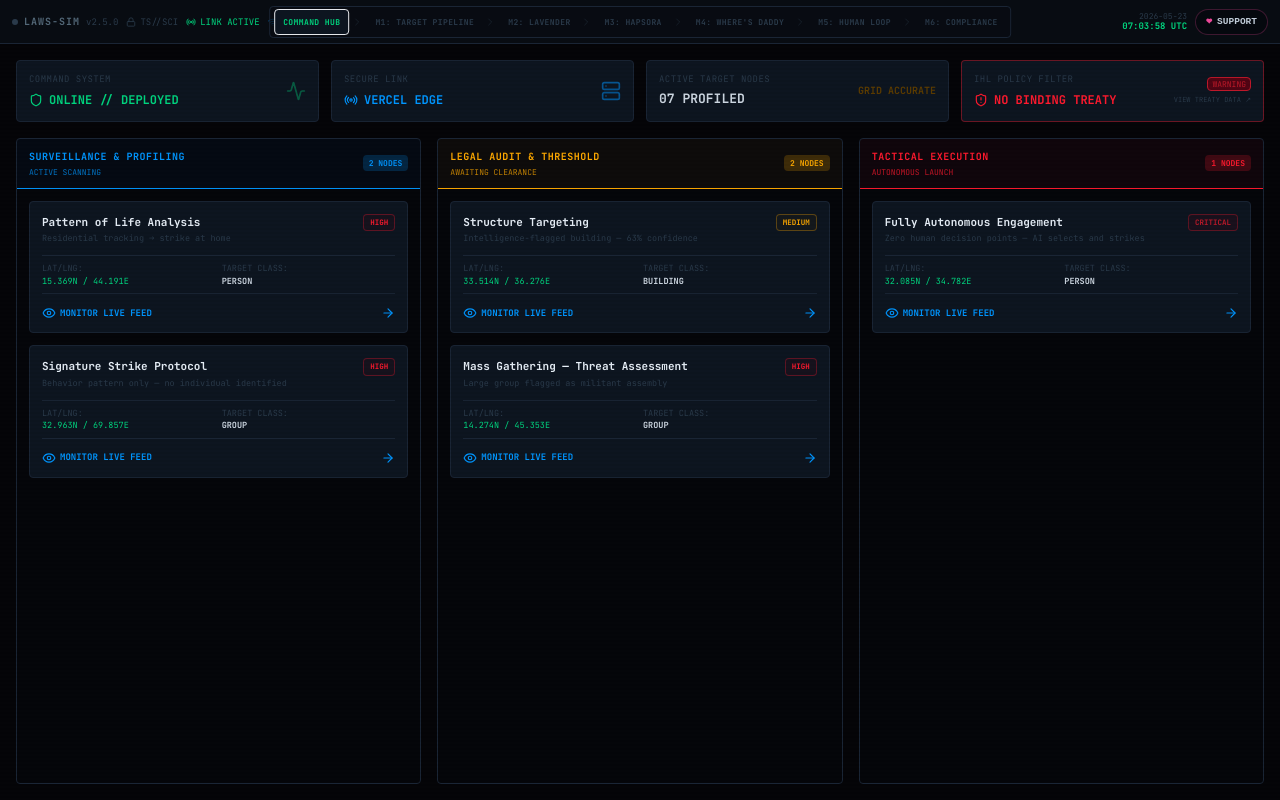
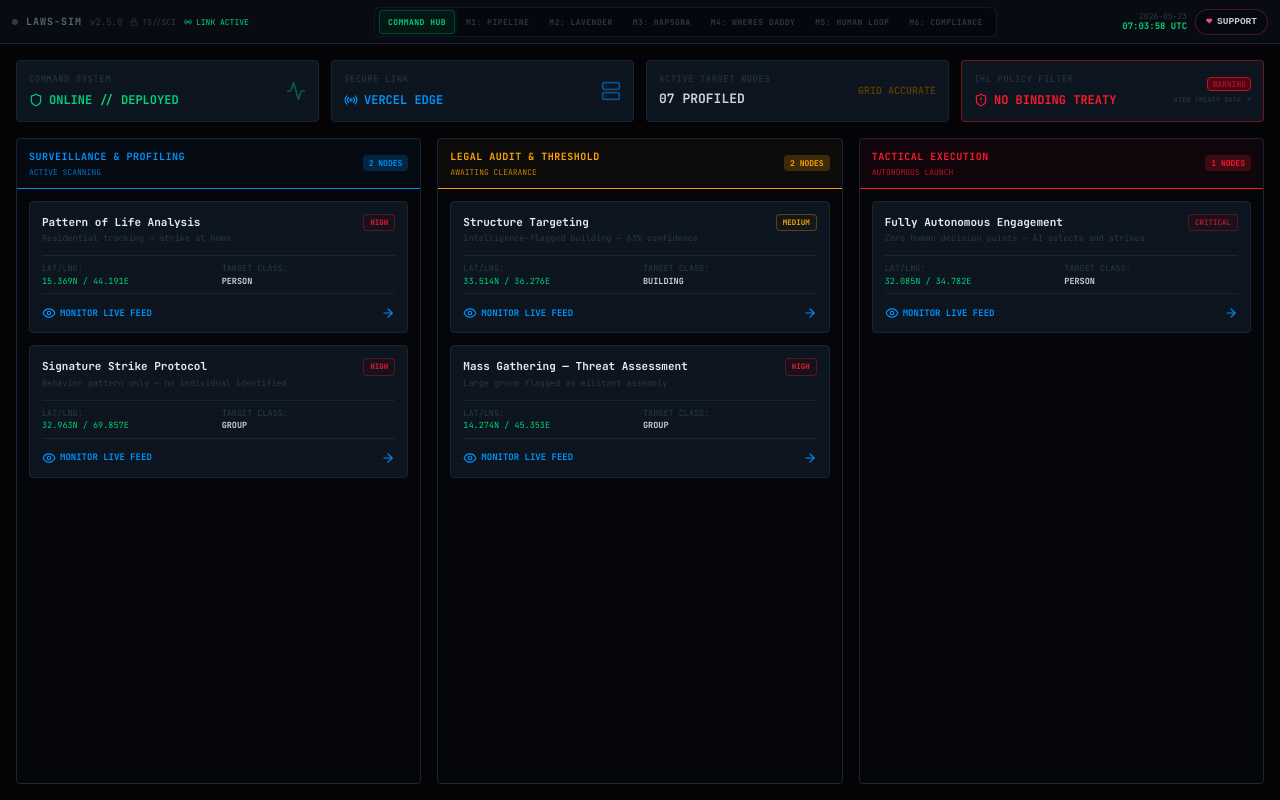
Before and after one commit to a-vip/LAWS-simulator, a Next.js app: page / in a window 1280 px wide. Built offline with nearby package versions, Linux system fonts and the light colour scheme.

Commit message:
fix: broken links (UNODA/DARPA/bmeia), header overlap, SIGINT removed, premium ModuleNav

```diff
--- a/components/SystemHeader.tsx
+++ b/components/SystemHeader.tsx
@@ -1,14 +1,14 @@
 'use client';
 import { useEffect, useState } from 'react';
 import { useSimulationStore, PHASE_LABELS } from '@/store/simulation';
-import { AlertTriangle, Radio, Wifi, Lock } from 'lucide-react';
+import { AlertTriangle, Radio, Lock } from 'lucide-react';
 import clsx from 'clsx';
 import { ModuleNav } from './modules/ModuleNav';
 import { SupportButton } from './SupportButton';
 import { SimulatorChangelog } from './SimulatorChangelog';
 
 export function SystemHeader() {
-  const { phase, systemTime, totalEngagements, resetSimulation } = useSimulationStore();
+  const { phase, systemTime, resetSimulation } = useSimulationStore();
   const [tick, setTick] = useState(false);
   const [showChangelog, setShowChangelog] = useState(false);
 
@@ -17,7 +17,7 @@ export function SystemHeader() {
     return () => clearInterval(id);
   }, []);
 
-  const isAlert = phase === 'alert_threshold' || phase === 'engagement' || phase === 'impact';
+  const isAlert  = phase === 'alert_threshold' || phase === 'engagement' || phase === 'impact';
   const isActive = phase !== 'idle';
 
   const timeStr = systemTime.toISOString().split('T')[1].split('.')[0] + ' UTC';
@@ -27,79 +27,66 @@ export function SystemHeader() {
     <>
       <header
         className={clsx(
-          // Use min-w-0 on children to prevent overflow; use overflow-hidden on header itself
-          'relative flex items-center justify-between px-3 py-0 h-11 border-b font-mono text-xs select-none shrink-0 z-50 overflow-hidden',
+          'flex items-center justify-between px-3 h-11 border-b font-mono text-xs select-none shrink-0 z-50 gap-2',
           isAlert
-            ? 'bg-terminal-red-dim border-terminal-red text-terminal-red animate-pulse-red'
+            ? 'bg-terminal-red-dim border-terminal-red'
             : 'bg-terminal-panel border-terminal-border text-terminal-text-dim'
         )}
       >
-        {/* ── LEFT — system identity (fixed width, no wrap) ── */}
-        <div className="flex items-center gap-2 shrink-0">
-          {/* Status dot + name */}
-          <div className="flex items-center gap-1.5">
+        {/* ── LEFT — system identity ─────────────────────────────────── */}
+        <div className="flex items-center gap-2 shrink-0 min-w-0">
+          {/* Status dot */}
           <div className={clsx(
             'w-1.5 h-1.5 rounded-full shrink-0',
-              isAlert ? 'bg-terminal-red animate-ping-red'
+            isAlert  ? 'bg-terminal-red animate-ping-red'
             : isActive ? 'bg-terminal-green animate-pulse'
             : 'bg-terminal-text-faint'
           )} />
+
+          {/* Name + version */}
           <span className={clsx(
             'font-bold tracking-widest text-[10px] whitespace-nowrap',
             isAlert ? 'text-terminal-red' : isActive ? 'text-terminal-green' : 'text-terminal-text-dim'
           )}>
             LAWS-SIM
           </span>
-            <span className="text-terminal-text-faint text-[9px]">v2.5.0</span>
-          </div>
+          <span className="text-terminal-text-faint text-[9px] hidden sm:inline">v2.5.0</span>
 
-          {/* TS//SCI — hide on small */}
-          <div className="hidden lg:flex items-center gap-1 text-terminal-text-faint text-[9px]">
-            <Lock className="w-2.5 h-2.5" />
+          {/* TS//SCI */}
+          <div className="hidden xl:flex items-center gap-1 text-terminal-text-faint text-[8px]">
+            <Lock className="w-2 h-2" />
             <span>TS//SCI</span>
           </div>
 
-          {/* Link status — hide on medium */}
-          <div className="hidden xl:flex items-center gap-2 text-[9px]">
-            <span className="flex items-center gap-1 text-terminal-green">
-              <Radio className="w-2.5 h-2.5" />LINK ACTIVE
+          {/* Link status — no SIGINT */}
+          <span className="hidden xl:flex items-center gap-1 text-terminal-green text-[8px]">
+            <Radio className="w-2 h-2" />LINK ACTIVE
           </span>
-            <span className="flex items-center gap-1 text-terminal-blue">
-              <Wifi className="w-2.5 h-2.5" />SIGINT
+
+          {/* Alert phase label */}
+          {isAlert && (
+            <span className="text-terminal-red text-[8px] font-bold tracking-widest animate-pulse whitespace-nowrap hidden lg:inline">
+              ▲ {PHASE_LABELS[phase]}
             </span>
-          </div>
-
-          {/* Command Hub button — only when sim active */}
-          {isActive && (
-            <button
-              onClick={() => resetSimulation()}
-              className="ml-1 px-2 py-0.5 border border-terminal-blue/50 text-terminal-blue hover:bg-terminal-blue/20 rounded font-bold text-[8px] uppercase transition-colors whitespace-nowrap"
-            >
-              [COMMAND HUB]
-            </button>
           )}
         </div>
 
-        {/* ── CENTER — Module Navigation (absolute centred) ── */}
-        <div className="absolute left-1/2 -translate-x-1/2 flex items-center gap-1.5 pointer-events-none">
-          <div className="pointer-events-auto flex items-center gap-1.5">
-            {isAlert && (
-              <AlertTriangle className="w-3.5 h-3.5 text-terminal-red shrink-0 animate-pulse" />
-            )}
+        {/* ── CENTER — Module Navigation (flex-1, no absolute) ─────── */}
+        <div className="flex-1 flex items-center justify-center min-w-0 overflow-hidden">
           <ModuleNav />
-            {isAlert && (
-              <span className="text-terminal-red text-[8px] font-bold tracking-widest animate-pulse hidden xl:block whitespace-nowrap">
-                {PHASE_LABELS[phase]}
-              </span>
-            )}
-          </div>
         </div>
 
-        {/* ── RIGHT — clock + support (fixed width, no wrap) ── */}
+        {/* ── RIGHT — clock + alert icon + support ─────────────────── */}
         <div className="flex items-center gap-2 shrink-0">
+          {isAlert && (
+            <AlertTriangle className="w-3.5 h-3.5 text-terminal-red animate-pulse shrink-0" />
+          )}
+
           {/* Clock */}
           <div className="hidden md:flex flex-col items-end leading-tight">
-            <span className="text-terminal-text-faint text-[8px]" suppressHydrationWarning>{dateStr}</span>
+            <span className="text-terminal-text-faint text-[8px]" suppressHydrationWarning>
+              {dateStr}
+            </span>
             <span
               className={clsx('font-bold text-[9px]', tick ? 'text-terminal-green' : 'text-terminal-green/70')}
               suppressHydrationWarning
@@ -108,12 +95,11 @@ export function SystemHeader() {
             </span>
           </div>
 
-          {/* Support button — BY AVI + changelog inside dropdown */}
+          {/* Support + changelog */}
           <SupportButton onChangelogOpen={() => setShowChangelog(true)} />
         </div>
       </header>
 
-      {/* Changelog modal */}
       {showChangelog && (
         <SimulatorChangelog onClose={() => setShowChangelog(false)} />
       )}
--- a/components/TargetIntelPanel.tsx
+++ b/components/TargetIntelPanel.tsx
@@ -106,7 +106,7 @@ export function TargetIntelPanel() {
           'autonomous-engagement': 'https://www.icrc.org/en/document/icrc-position-autonomous-weapon-systems',
           'signature-strike': 'https://www.thebureauinvestigates.com/projects/drone-war/pakistan',
           'facial-recognition': 'https://www.972mag.com/lavender-ai-israeli-army-gaza/',
-          'drone-swarm': 'https://www.darpa.mil/program/offensive-swarm-enabled-tactics',
+          'drone-swarm': 'https://www.darpa.mil/research/programs/offensive-swarm-enabled-tactics',
         };
         const url = sources[activeScenario.id];
         return (
--- a/components/modules/ComplianceModule.tsx
+++ b/components/modules/ComplianceModule.tsx
@@ -153,7 +153,7 @@ const KEY_DOCUMENTS = [
   {
     title: 'UN Convention on Certain Conventional Weapons — LAWS Negotiations',
     body: 'The CCW Group of Governmental Experts has been negotiating LAWS since 2014. Progress has stalled due to objections from major military powers. This page tracks the ongoing deliberations.',
-    url: 'https://disarmament.unoda.org/the-convention-on-certain-conventional-weapons/',
+    url: 'https://disarmament.unoda.org/en/our-work/conventional-arms/convention-certain-conventional-weapons',
     tag: 'UN CCW', tagColor: '#38bdf8',
   },
 ] as const;
--- a/components/modules/ModuleNav.tsx
+++ b/components/modules/ModuleNav.tsx
@@ -1,42 +1,74 @@
 'use client';
 import { useSimulationStore } from '@/store/simulation';
-import { ChevronRight } from 'lucide-react';
 import clsx from 'clsx';
 
 const MODULES = [
-  { id: 'hub', label: 'COMMAND HUB', shortLabel: 'HUB', color: 'text-terminal-green' },
-  { id: 'pipeline', label: 'M1: TARGET PIPELINE', shortLabel: 'M1', color: 'text-terminal-blue' },
-  { id: 'lavender', label: 'M2: LAVENDER', shortLabel: 'M2', color: 'text-terminal-amber' },
-  { id: 'habsora', label: 'M3: HAPSORA', shortLabel: 'M3', color: 'text-terminal-red' },
-  { id: 'daddy', label: 'M4: WHERE\'S DADDY', shortLabel: 'M4', color: 'text-terminal-red' },
-  { id: 'human', label: 'M5: HUMAN LOOP', shortLabel: 'M5', color: 'text-terminal-amber' },
-  { id: 'compliance', label: 'M6: COMPLIANCE', shortLabel: 'M6', color: 'text-terminal-green' },
-];
+  { id: 'hub',        label: 'COMMAND HUB',       shortLabel: 'HUB', activeColor: '#00d47e',  dimColor: '#00d47e40'  },
+  { id: 'pipeline',   label: 'M1: PIPELINE',       shortLabel: 'M1',  activeColor: '#38bdf8',  dimColor: '#38bdf840'  },
+  { id: 'lavender',   label: 'M2: LAVENDER',       shortLabel: 'M2',  activeColor: '#ffaa00',  dimColor: '#ffaa0040'  },
+  { id: 'habsora',    label: 'M3: HAPSORA',        shortLabel: 'M3',  activeColor: '#ff6600',  dimColor: '#ff660040'  },
+  { id: 'daddy',      label: 'M4: WHERES DADDY',   shortLabel: 'M4',  activeColor: '#ff1a2e',  dimColor: '#ff1a2e40'  },
+  { id: 'human',      label: 'M5: HUMAN LOOP',     shortLabel: 'M5',  activeColor: '#ffaa00',  dimColor: '#ffaa0040'  },
+  { id: 'compliance', label: 'M6: COMPLIANCE',     shortLabel: 'M6',  activeColor: '#00d47e',  dimColor: '#00d47e40'  },
+] as const;
 
 export function ModuleNav() {
   const { activeModule, setActiveModule } = useSimulationStore();
 
   return (
-    <div className="flex items-center gap-0.5 bg-terminal-panel/80 border border-terminal-border rounded px-1 py-0.5 overflow-x-auto">
-      {MODULES.map((mod, i) => (
-        <div key={mod.id} className="flex items-center shrink-0">
+    <div
+      className="flex items-center overflow-x-auto"
+      style={{
+        background:  'rgba(4,6,12,0.7)',
+        border:      '1px solid rgba(26,37,53,0.6)',
+        borderRadius: 6,
+        padding:     '2px 4px',
+        gap:         2,
+        maxWidth:    '100%',
+        scrollbarWidth: 'none',
+      }}
+    >
+      {MODULES.map((mod, i) => {
+        const isActive = activeModule === mod.id;
+        return (
           <button
+            key={mod.id}
             onClick={() => setActiveModule(mod.id)}
-            className={clsx(
-              'px-2 py-1 text-[8px] font-bold uppercase tracking-wider rounded transition-all whitespace-nowrap',
-              activeModule === mod.id
-                ? `${mod.color} bg-terminal-card border border-current/30`
-                : 'text-terminal-text-faint hover:text-terminal-text-dim hover:bg-terminal-card/50'
-            )}
+            style={{
+              padding:         '3px 8px',
+              borderRadius:    4,
+              fontSize:        8,
+              fontWeight:      700,
+              letterSpacing:   '0.06em',
+              textTransform:   'uppercase',
+              whiteSpace:      'nowrap',
+              cursor:          'pointer',
+              transition:      'all 0.18s',
+              fontFamily:      'inherit',
+              border:          isActive ? `1px solid ${mod.dimColor}` : '1px solid transparent',
+              background:      isActive ? `${mod.activeColor}14` : 'transparent',
+              color:           isActive ? mod.activeColor : '#2a3a4a',
+              boxShadow:       isActive ? `0 0 8px ${mod.activeColor}22` : 'none',
+            }}
+            onMouseEnter={e => {
+              if (!isActive) {
+                e.currentTarget.style.color      = '#8892a4';
+                e.currentTarget.style.background = 'rgba(26,37,53,0.35)';
+              }
+            }}
+            onMouseLeave={e => {
+              if (!isActive) {
+                e.currentTarget.style.color      = '#2a3a4a';
+                e.currentTarget.style.background = 'transparent';
+              }
+            }}
           >
+            {/* Full label on large, short on small */}
             <span className="hidden lg:inline">{mod.label}</span>
             <span className="lg:hidden">{mod.shortLabel}</span>
           </button>
-          {i < MODULES.length - 1 && (
-            <ChevronRight className="w-3 h-3 text-terminal-text-faint/40 shrink-0 mx-0.5" />
-          )}
-        </div>
-      ))}
+        );
+      })}
     </div>
   );
 }
```
Also changed, not shown: components/IHLPolicyModal.tsx (+5 -5 lines). Lines whose indentation alone changed are shown as unchanged.
